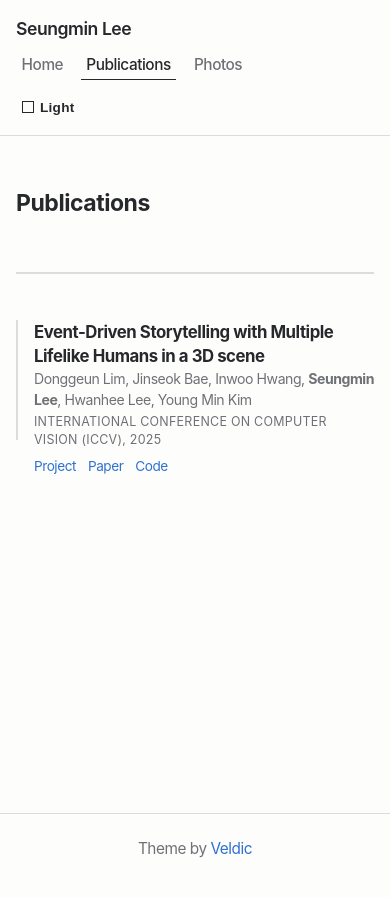
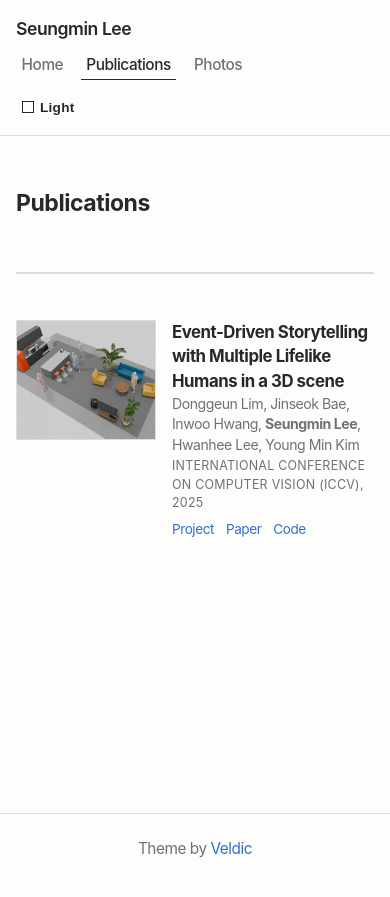
Before and after one commit to veldic/veldic.github.io, a Jekyll site: the page built from publications.md, in a window 390 px wide. Shown: the top 897 px of the page. Built offline with Jekyll 4.4.1, drawn with Linux system fonts in a browser that asks for light colours; some web fonts are replaced.

Commit message:
Fix Publication image behavior in narrow width condition

```diff
--- a/_sass/base.scss
+++ b/_sass/base.scss
@@ -584,9 +584,9 @@ p {
     gap: 0.4rem;
   }
 
-  .publication-card,
+
   .publication-card.detailed {
-    grid-template-columns: 1fr;
+    grid-template-columns: 140px 1fr;
   }
 
   .hero-visual {
```
